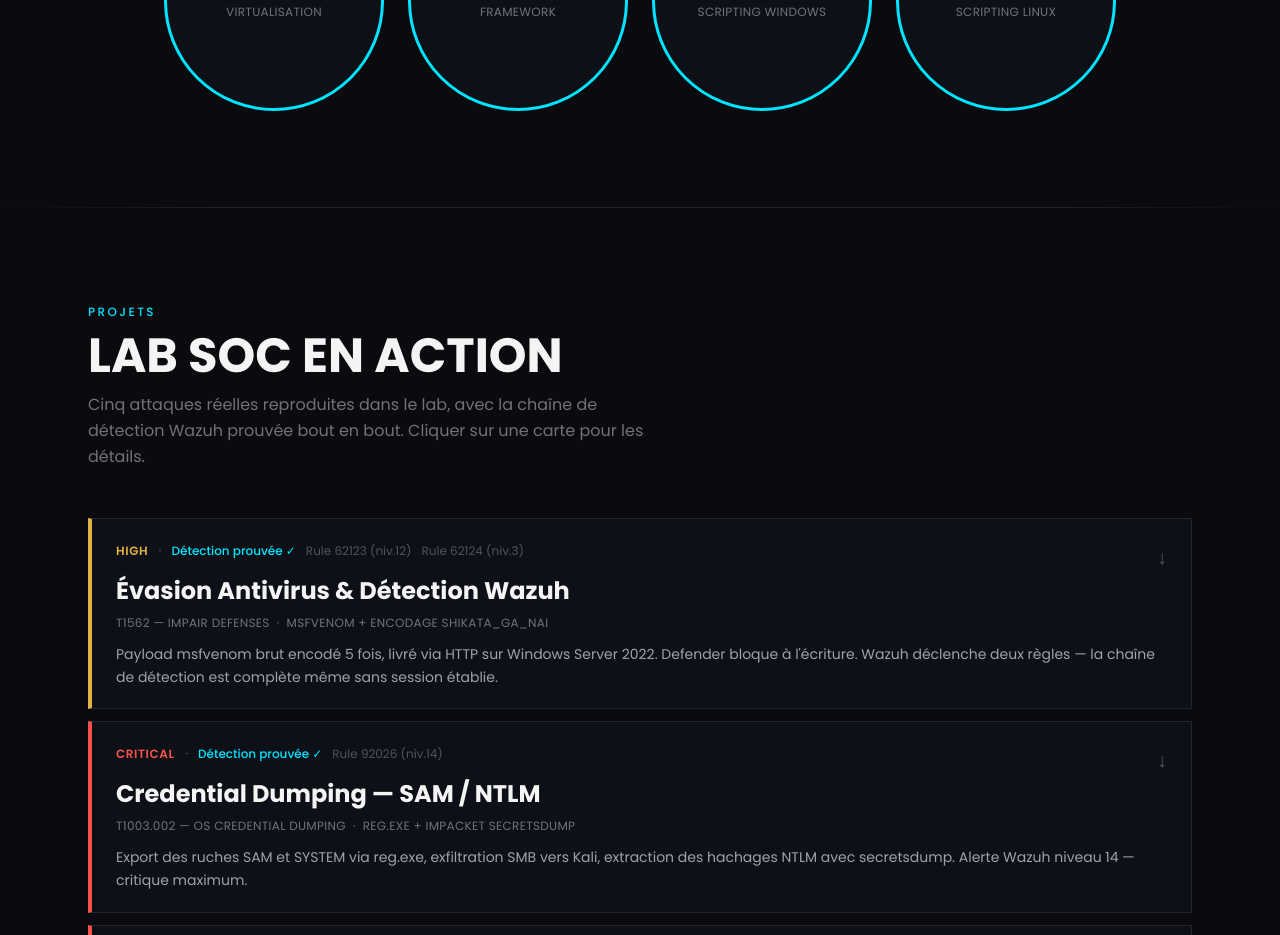
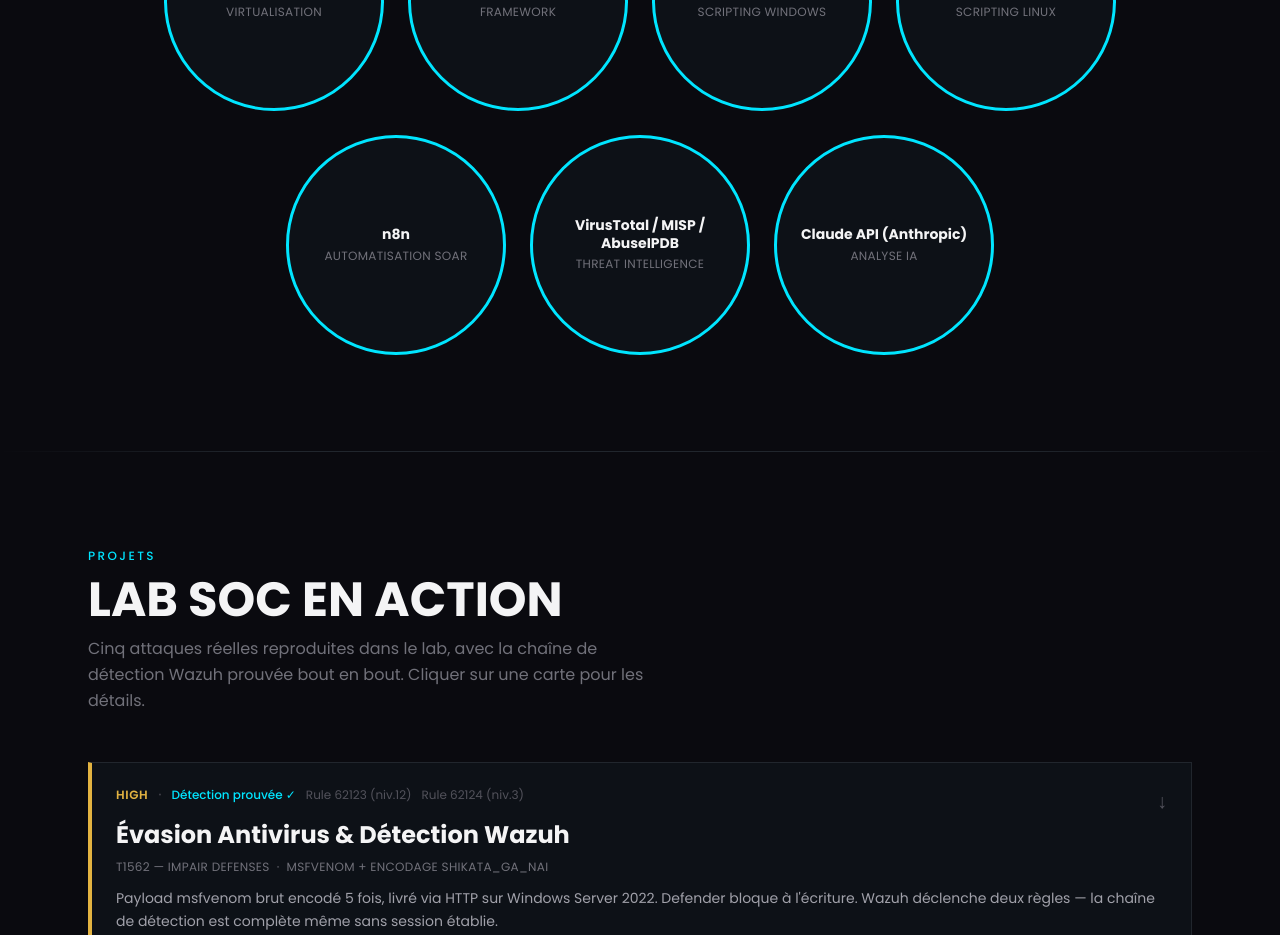
Before and after one commit to J-Hadley-C/portfolio-soc, a React (Vite) app: page / in a window 1280 px wide. Shown: the part 3300-4235 px from the top of the page. Built offline with nearby package versions, Linux system fonts and the light colour scheme.

Commit message:
feat: ajouter n8n, Threat Intelligence et Claude API a la section Stack

```diff
--- a/src/components/Stack.jsx
+++ b/src/components/Stack.jsx
@@ -13,6 +13,9 @@ const TOOLS = [
   { name: 'MITRE ATT&CK', cat: 'Framework' },
   { name: 'PowerShell', cat: 'Scripting Windows' },
   { name: 'Bash', cat: 'Scripting Linux' },
+  { name: 'n8n', cat: 'Automatisation SOAR' },
+  { name: 'VirusTotal / MISP / AbuseIPDB', cat: 'Threat Intelligence' },
+  { name: 'Claude API (Anthropic)', cat: 'Analyse IA' },
 ]
 
 const container = {
```
